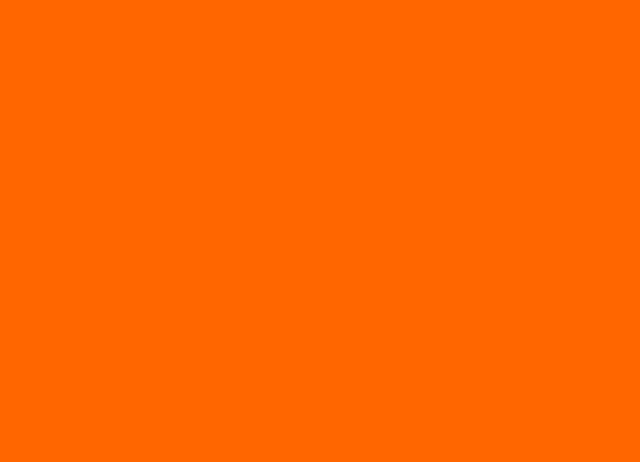
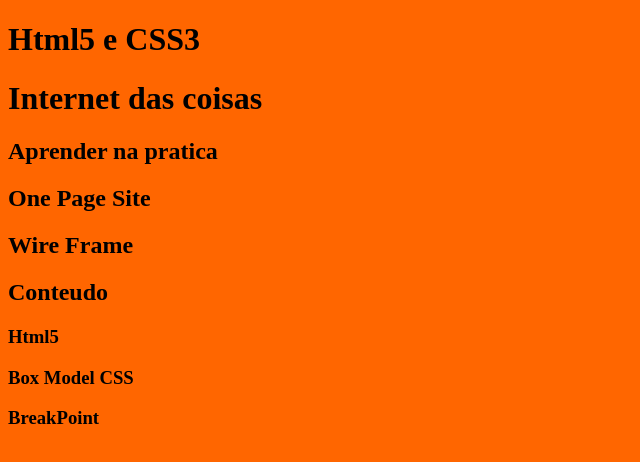
Before and after one commit to cyaconquista/site, a plain HTML site: page index.html in a window 1280 px wide. Shown: the whole page, without its empty margins (0-640 px from the left). Drawn offline with Linux system fonts and the light colour scheme.

Commit message:
Semantica e heading tag

```diff
--- a/index.html
+++ b/index.html
@@ -14,5 +14,34 @@
     <link rel="icon" href="imagens/icone_iot.png" />
     <link rel="stylesheet" href="style.css" />
   </head>
-  <body></body>
+  <body>
+    <!-- cabecalhos -->
+    <header></header>
+    <!-- Destaque -->
+    <main>
+      <h1>Html5 e CSS3</h1>
+      <h1>Internet das coisas</h1>
+    </main>
+    <!-- Sobre -->
+    <section>
+      <h2>Aprender na pratica</h2>
+    </section>
+    <!-- One page -->
+    <section>
+      <h2>One Page Site</h2>
+    </section>
+    <!-- wire frame -->
+    <section>
+      <h2>Wire Frame</h2>
+    </section>
+    <!-- conteudo -->
+    <section>
+      <h2>Conteudo</h2>
+      <h3>Html5</h3>
+      <h3>Box Model CSS</h3>
+      <h3>BreakPoint</h3>
+    </section>
+    <!-- Rodape -->
+    <footer></footer>
+  </body>
 </html>
```
